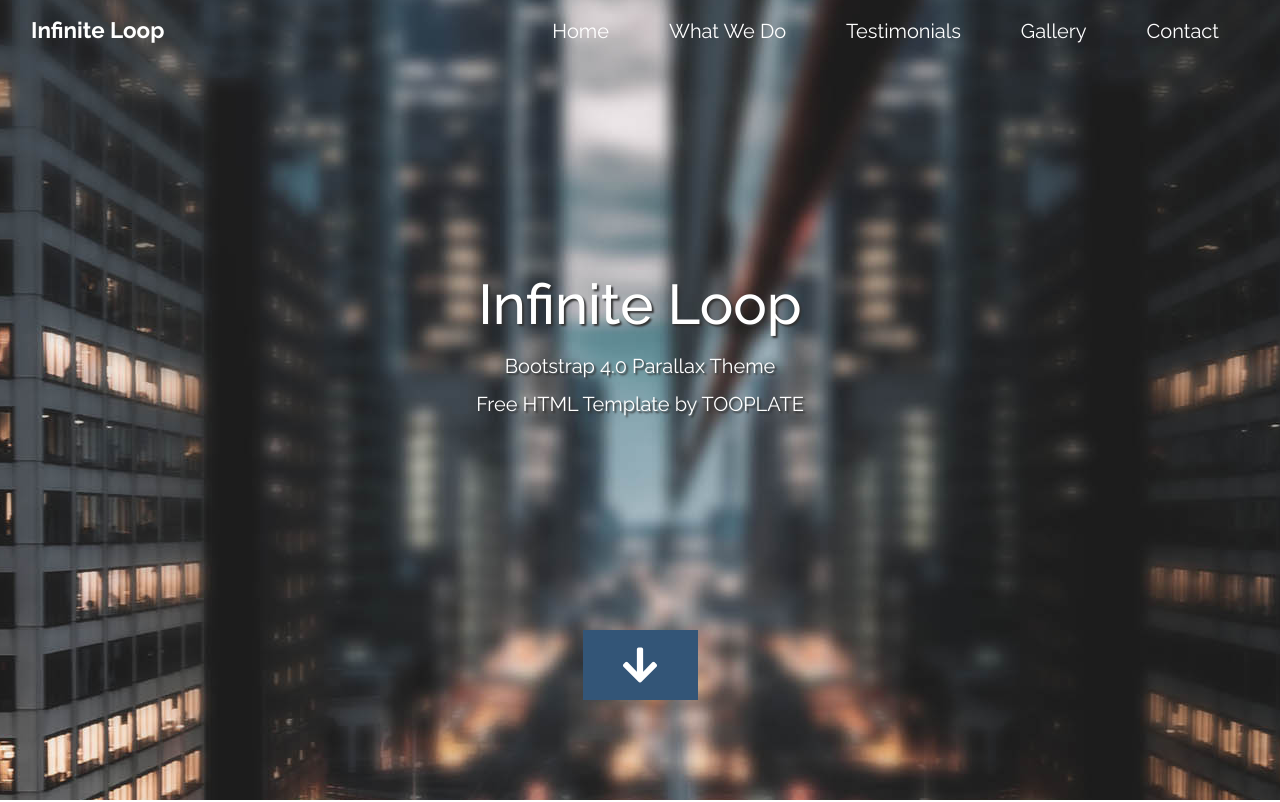
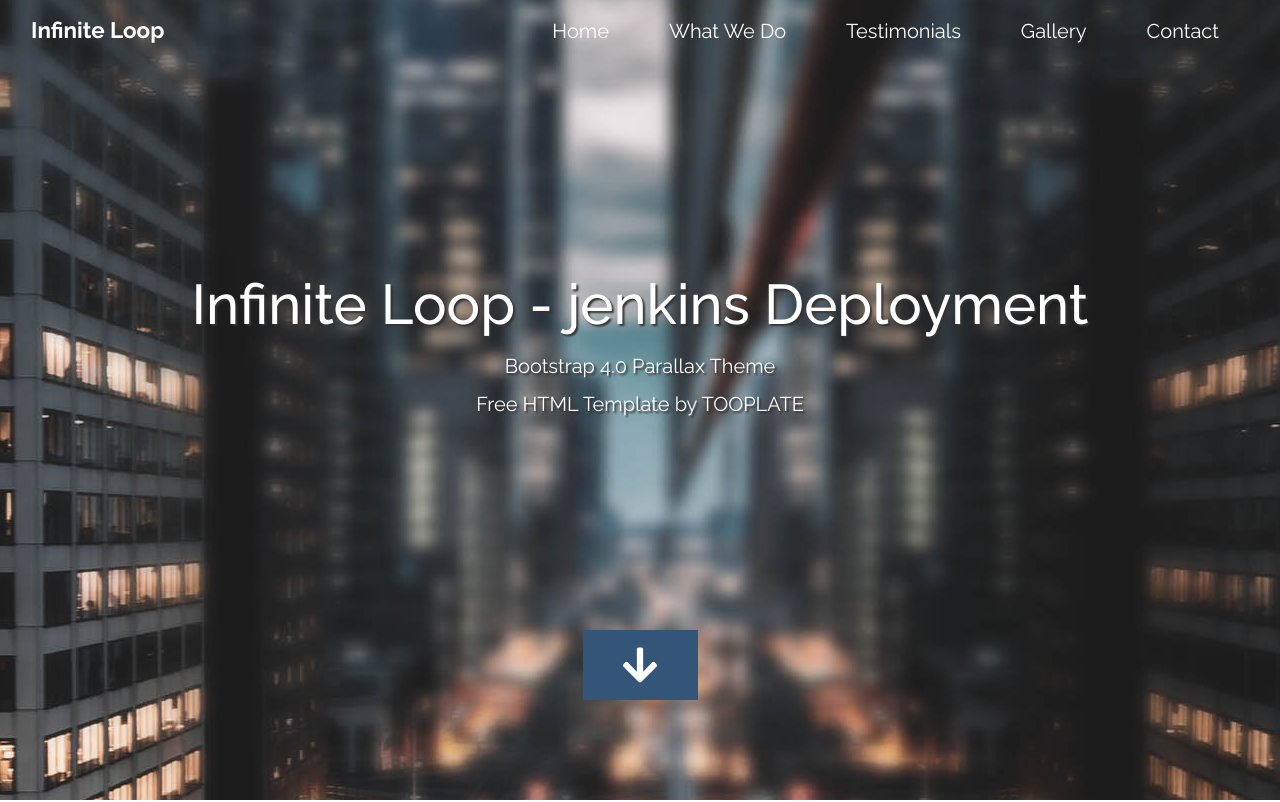
Before and after one commit to Rajesh-210/infinite-loop-website, a plain HTML site: page index.html in a window 1280 px wide. Shown: the top 802 px of the page. Drawn offline with Linux system fonts and the light colour scheme.

Commit message:
Update hero title for Jenkins deployment

```diff
--- a/index.html
+++ b/index.html
@@ -54,7 +54,7 @@ https://www.tooplate.com/view/2117-infinite-loop
 
       <div class="text-center tm-hero-text-container">
         <div class="tm-hero-text-container-inner">
-            <h2 class="tm-hero-title">Infinite Loop</h2>
+            <h2 class="tm-hero-title">Infinite Loop - jenkins Deployment</h2>
             <p class="tm-hero-subtitle">
               Bootstrap 4.0 Parallax Theme
               <br>Free HTML Template by TOOPLATE
```
